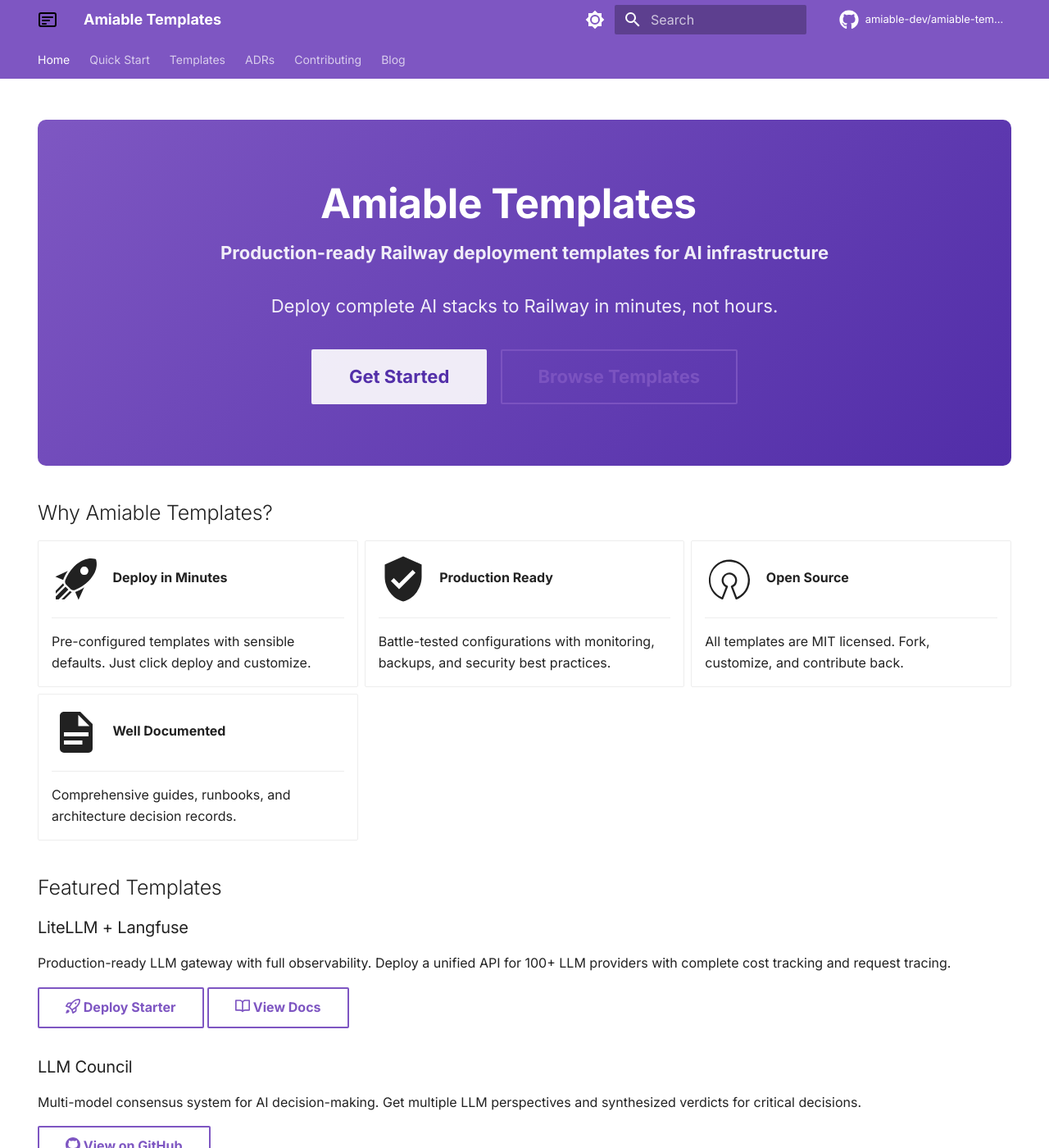
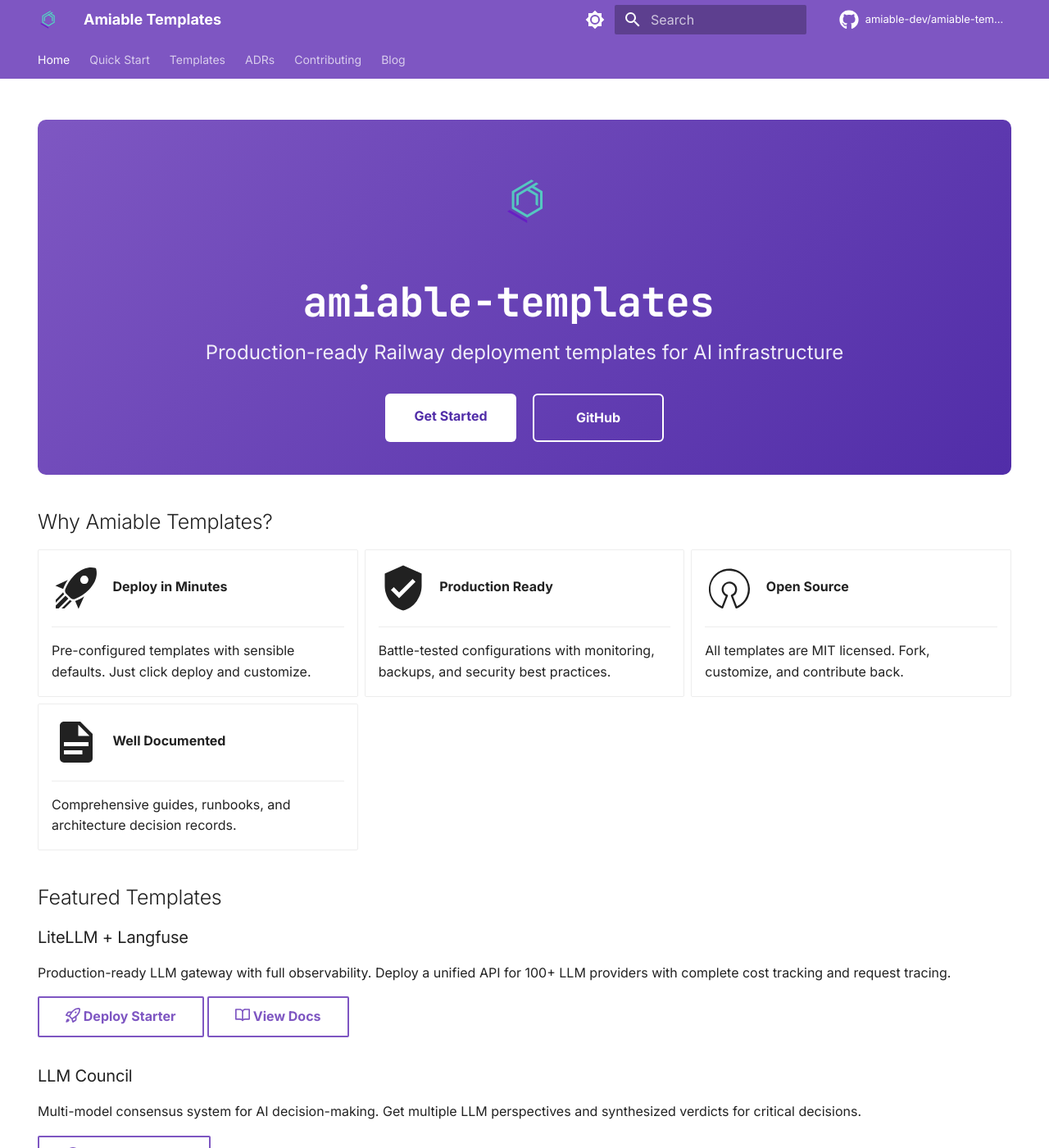
Before and after one commit to amiable-dev/amiable-templates, an MkDocs documentation site: the page built from docs/index.md, in a window 1280 px wide and 1400 px high. Shown: the whole window at 82% size. Built offline with MkDocs 1.6.1 and Material for MkDocs 9.7.7, drawn with Linux system fonts in a browser that asks for light colours; comment, search, counter and statistics services are not loaded.

Commit message:
feat: add hero section with logo to docs and README
- Update docs/index.md with hero section including logo image
- Add hero-buttons and hero image styles to extra.css
- Update README.md with centered logo like llm-council
- Use new logo.png and logo.svg assets

🤖 Generated with [Claude Code](https://claude.com/claude-code)

Co-Authored-By: Claude Opus 4.5 <noreply@anthropic.com>

```diff
--- a/docs/index.md
+++ b/docs/index.md
@@ -6,16 +6,13 @@ hide:
 ---
 
 <div class="hero" markdown>
-
-# Amiable Templates
-
-**Production-ready Railway deployment templates for AI infrastructure**
-
-Deploy complete AI stacks to Railway in minutes, not hours.
-
-[Get Started](quickstart.md){ .md-button .md-button--primary }
-[Browse Templates](templates/index.md){ .md-button }
-
+  <img src="img/logo.png" alt="Amiable Templates">
+  <h1>amiable-templates</h1>
+  <p>Production-ready Railway deployment templates for AI infrastructure</p>
+  <div class="hero-buttons">
+    <a href="quickstart/" class="primary">Get Started</a>
+    <a href="https://github.com/amiable-dev/amiable-templates" class="secondary">GitHub</a>
+  </div>
 </div>
 
 ## Why Amiable Templates?
--- a/docs/stylesheets/extra.css
+++ b/docs/stylesheets/extra.css
@@ -8,17 +8,58 @@
   color: white;
 }
 
+.hero img {
+  max-width: 180px;
+  height: auto;
+  margin-bottom: 1rem;
+}
+
 .hero h1 {
   margin: 0.5rem 0;
   font-size: 2.5rem;
   font-weight: 600;
   color: white;
+  font-family: "JetBrains Mono", monospace;
 }
 
 .hero p {
   margin: 0.5rem 0 1.5rem;
-  font-size: 1.1rem;
+  font-size: 1.2rem;
   opacity: 0.9;
+}
+
+.hero .hero-buttons {
+  display: flex;
+  gap: 1rem;
+  justify-content: center;
+  flex-wrap: wrap;
+}
+
+.hero .hero-buttons a {
+  display: inline-block;
+  padding: 0.75rem 1.5rem;
+  border-radius: 0.3rem;
+  text-decoration: none;
+  font-weight: 600;
+  transition: transform 0.2s, box-shadow 0.2s;
+  min-width: 160px;
+  text-align: center;
+}
+
+.hero .hero-buttons a:hover {
+  transform: translateY(-2px);
+  box-shadow: 0 4px 12px rgba(0, 0, 0, 0.2);
+}
+
+.hero .hero-buttons .primary {
+  background: white;
+  color: #512da8;
+}
+
+.hero .hero-buttons .secondary {
+  background: transparent;
+  color: white;
+  border: 2px solid white;
 }
 
 .hero .md-button {
```
Also changed, not shown: README.md (+15 -5 lines), docs/img/logo.png (added), docs/img/logo.svg.
